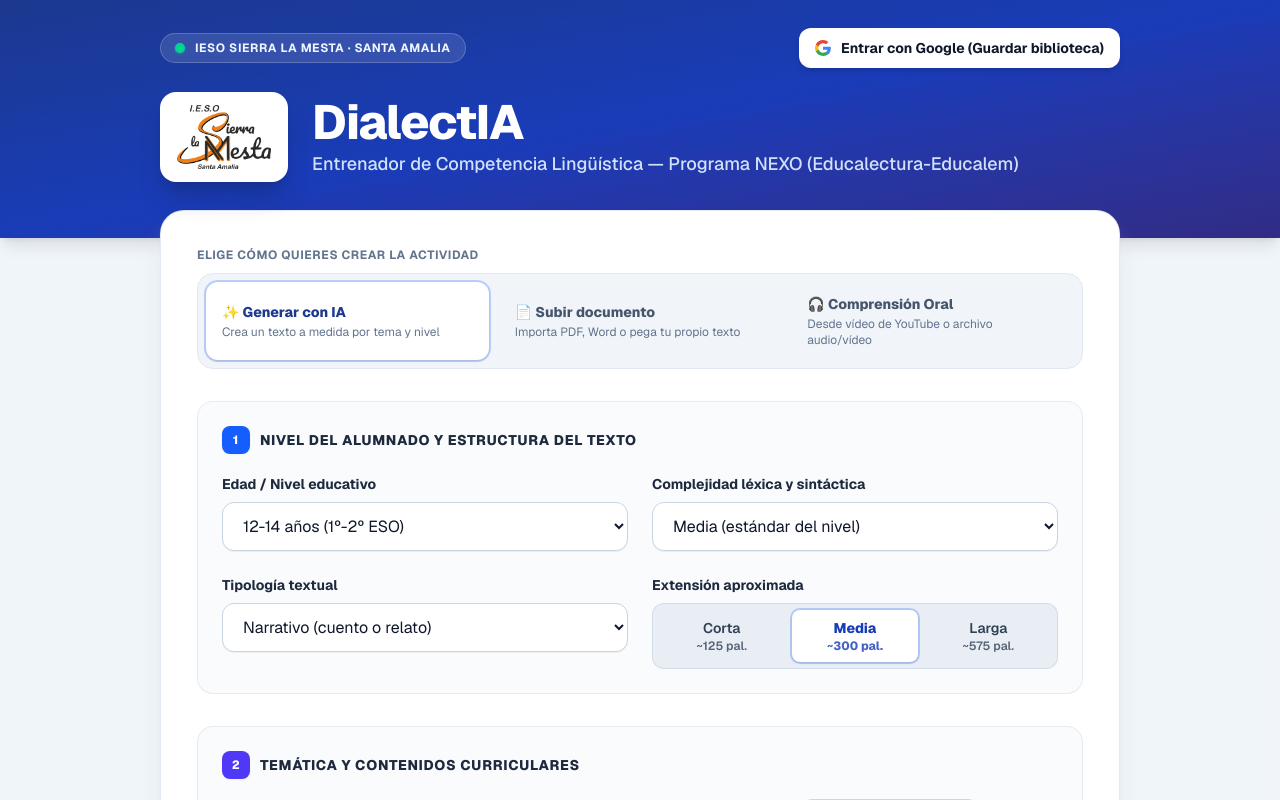
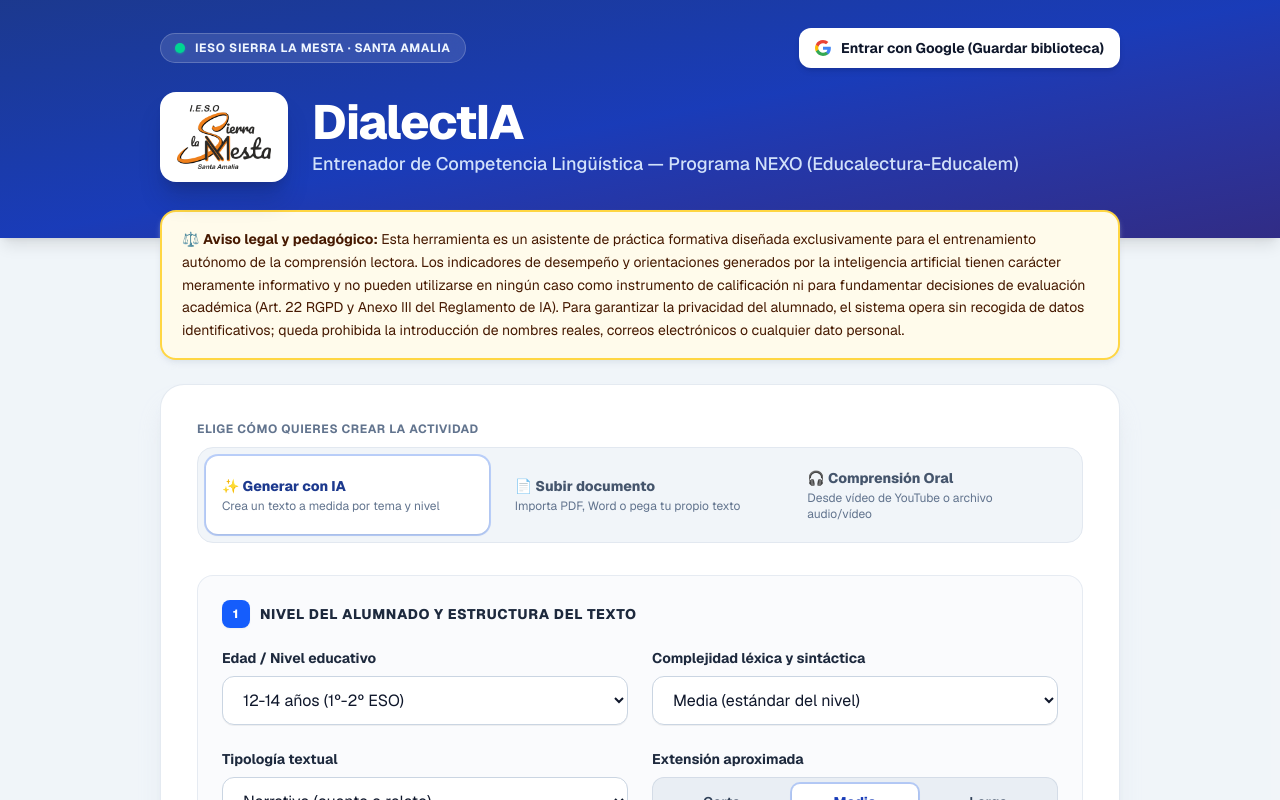
Before and after one commit to prietomoral/generador-lecturas-mesta, a Next.js app: page / in a window 1280 px wide. Shown: the top 800 px of the page. Built offline with nearby package versions, Linux system fonts and the light colour scheme; no server answers.

Commit message:
Añadir avisos legales, de privacidad y pedagógicos en alumno y docente

```diff
--- a/app/page.tsx
+++ b/app/page.tsx
@@ -395,7 +395,12 @@ export default function GeneradorLectura() {
         </div>
       </header>
 
-      <main className="max-w-5xl mx-auto px-4 sm:px-8 -mt-7 print:mt-0 print:px-0 print:max-w-none">
+      <main className="max-w-5xl mx-auto px-4 sm:px-8 -mt-7 space-y-6 print:mt-0 print:px-0 print:max-w-none print:space-y-0">
+        {/* Aviso legal y pedagógico del panel docente */}
+        <div className="bg-amber-50 border-2 border-amber-300/90 text-amber-950 rounded-2xl px-5 py-4 shadow-md shadow-slate-300/40 text-xs sm:text-sm leading-relaxed print:hidden">
+          ⚖️ <strong>Aviso legal y pedagógico:</strong> Esta herramienta es un asistente de práctica formativa diseñada exclusivamente para el entrenamiento autónomo de la comprensión lectora. Los indicadores de desempeño y orientaciones generados por la inteligencia artificial tienen carácter meramente informativo y no pueden utilizarse en ningún caso como instrumento de calificación ni para fundamentar decisiones de evaluación académica (Art. 22 RGPD y Anexo III del Reglamento de IA). Para garantizar la privacidad del alumnado, el sistema opera sin recogida de datos identificativos; queda prohibida la introducción de nombres reales, correos electrónicos o cualquier dato personal.
+        </div>
+
         {usuarioDocente && pestanaPrincipal === "biblioteca" ? (
           <BibliotecaDocente
             docenteId={usuarioDocente.id}
```
